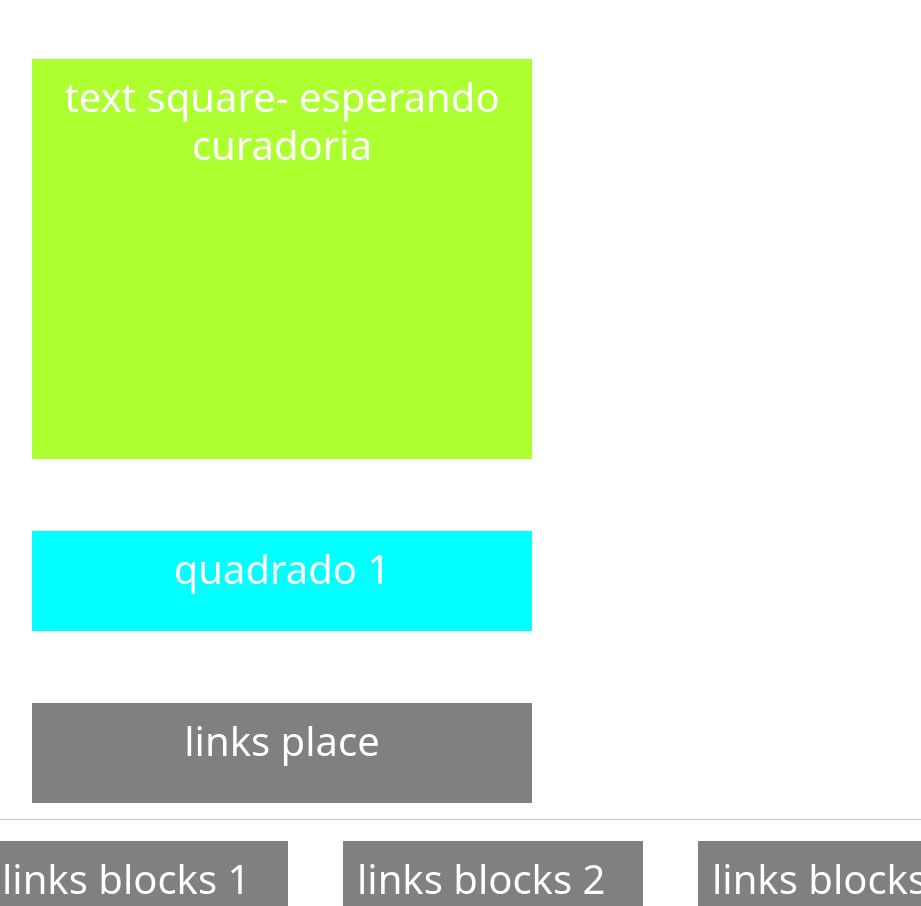
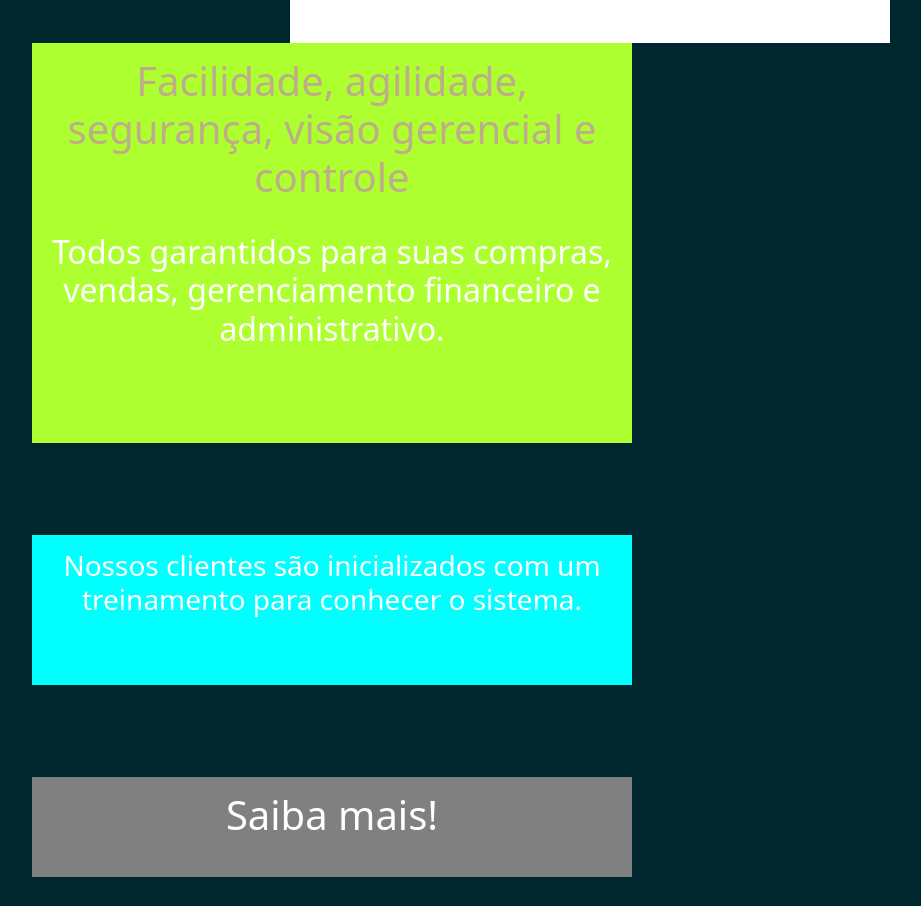
Before and after one commit to RaphaelAnaximenes/JVG-product, a plain HTML site: page index.html in a window 1280 px wide. Shown: the part 759-1665 px from the top of the page, without its empty margins (50-971 px from the left). Drawn offline with nearby package versions, Linux system fonts and the light colour scheme.

Commit message:
Commit 25-10

```diff
--- a/index.html
+++ b/index.html
@@ -9,7 +9,7 @@
     <link href="https://cdn.jsdelivr.net/npm/bootstrap@5.2.1/dist/css/bootstrap.min.css" rel="stylesheet" integrity="sha384-iYQeCzEYFbKjA/T2uDLTpkwGzCiq6soy8tYaI1GyVh/UjpbCx/TYkiZhlZB6+fzT" crossorigin="anonymous">
     <link rel="stylesheet" href="./styles/style.css">
 
-    <title>JVGSOFT</title>
+    <title>JVG SOFTWARE</title>
 </head>
 <body>
     <div>
@@ -24,7 +24,7 @@
                 <a href="#news">About</a>
                 <a href="#contact">Contact</a>
                 <a href="#contact">Help</a>
-                <a href="#about" class="split"><strong>Conheça os planoos</strong></a>
+                <a href="#about" class="split"><strong>Conheça os planos</strong></a>
               </div>
         </header>
     </div>
@@ -37,14 +37,14 @@
         </div>
       <div class="row">
       <div class="col">
-      <h1 style="color: white"> img place - Low-fi map</h1>
      <img src="./img/modmedfideli.png" width="600" height="690">
       </div>
       <div class="col">
 
         <div class="box3">
 
-          <h1 style="color: white">text square- esperando curadoria</h1>
+          <h1 style="color: #bfac8b">Facilidade, agilidade, segurança, visão gerencial e controle</h1><br>
+            <h2 style="color: white">Todos garantidos para suas compras, vendas, gerenciamento financeiro e administrativo.</h2>
 
         </div>
         <div class="row">
@@ -52,7 +52,7 @@
         </div>
         <div class="box2">
 
-          <h1 style="color: white"> quadrado 1 </h1>
+          <h3 style="color: white">Nossos clientes são inicializados com um treinamento para conhecer o sistema.</h1>
 
         </div>
         <div class="row">
@@ -60,7 +60,7 @@
         </div>
         <div class="box1">
 
-          <h1 style="color: white"> links place</h1>
+          <h1 style="color: white">Saiba mais!</h1>
           </div>
       </div>
     </div>
--- a/styles/style.css
+++ b/styles/style.css
@@ -1,25 +1,47 @@
+
 body{
-   background-color: #FFFFFF;
+   background-color: #00272d;
+
 }
 
+.row{
+  margin-top: 20px;
+  opacity: 0.5;
+  animation: fadeInAnimation ease 1s;
+  animation-iteration-count: 1;
+  animation-fill-mode: forwards;
+}
+
+@keyframes fadeInAnimation {
+  0% {
+      opacity: 0;
+  }
+  100% {
+      opacity: 1;
+  }
+}
+
+
 .box3{
+  /*margin-top: 20px;
+  margin-left: 30px;*/
   padding: 14px;
   background-color: greenyellow;
-  width: 500px;
+  width: 600px;
   height: 400px;
 }
 
 .box2{
   padding: 14px;
   background-color: cyan;
-  width: 500px;
-  height: 100px;
+  width: 600px;
+  height: 150px;
 }
 
 .box1{
   padding: 14px;
   background-color: gray;
-  width: 500px;
+  width: 600px;
   height: 100px;
 }
 
@@ -29,7 +51,7 @@ body{
   width: 300px;
   height: 300px;
   margin: 5px;
-  margin-left: 50px;
+  margin-left: 60px;
 
 }
 
@@ -89,7 +111,7 @@ body{
 
   /* Change the color of links on hover */
   .topnav a:hover {
-    background-color:  darkkhaki;
+    background-color: #0c7e7e;
     color: whitesmoke;
     }
 
@@ -99,11 +121,13 @@ body{
   /* Create a right-aligned (split) link inside the navigation bar */
   .topnav a.split {
     float: right;
-    background-color: darkkhaki;
+    background-color: #0c7e7e;
     color: white;
+    border-radius: 0px 0px 10px 10px;
+    margin-right: 50px;
   }
   .topnav a.split:hover{
     float: right;
-    background-color: darkseagreen;
+    background-color: #bfac8b;
     color: white;
   }
```
Also changed, not shown: img/360x360.png.
